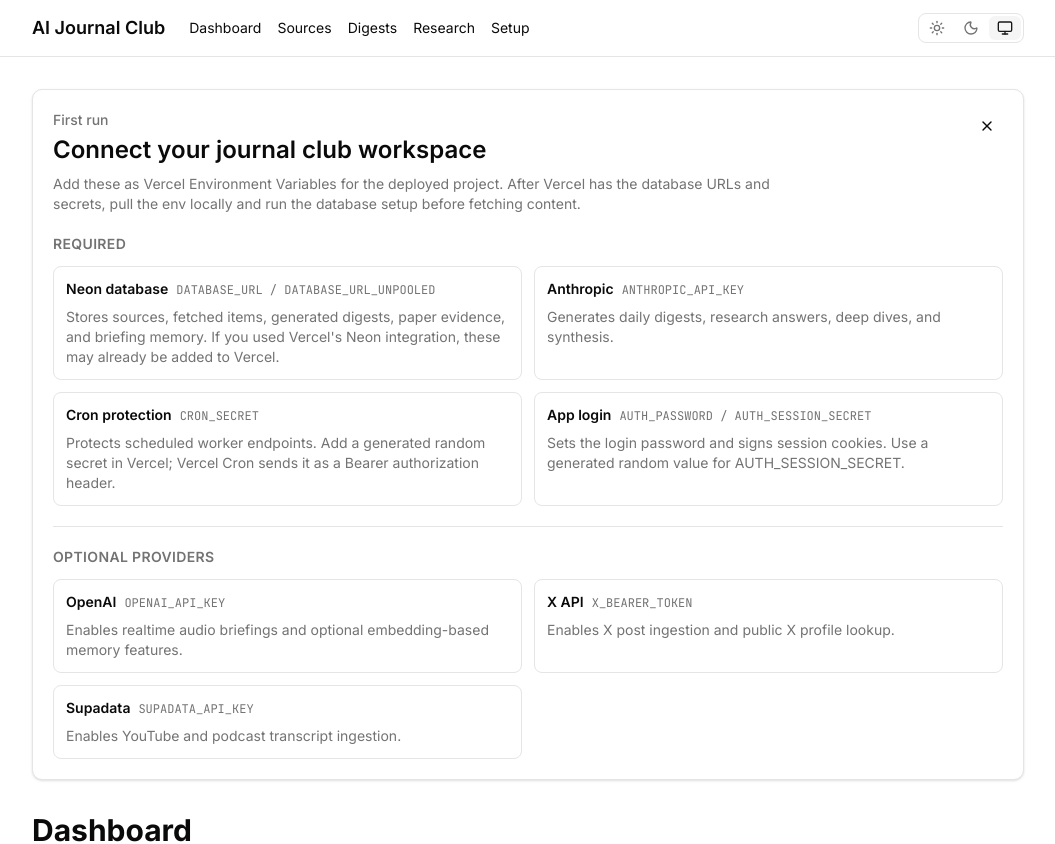
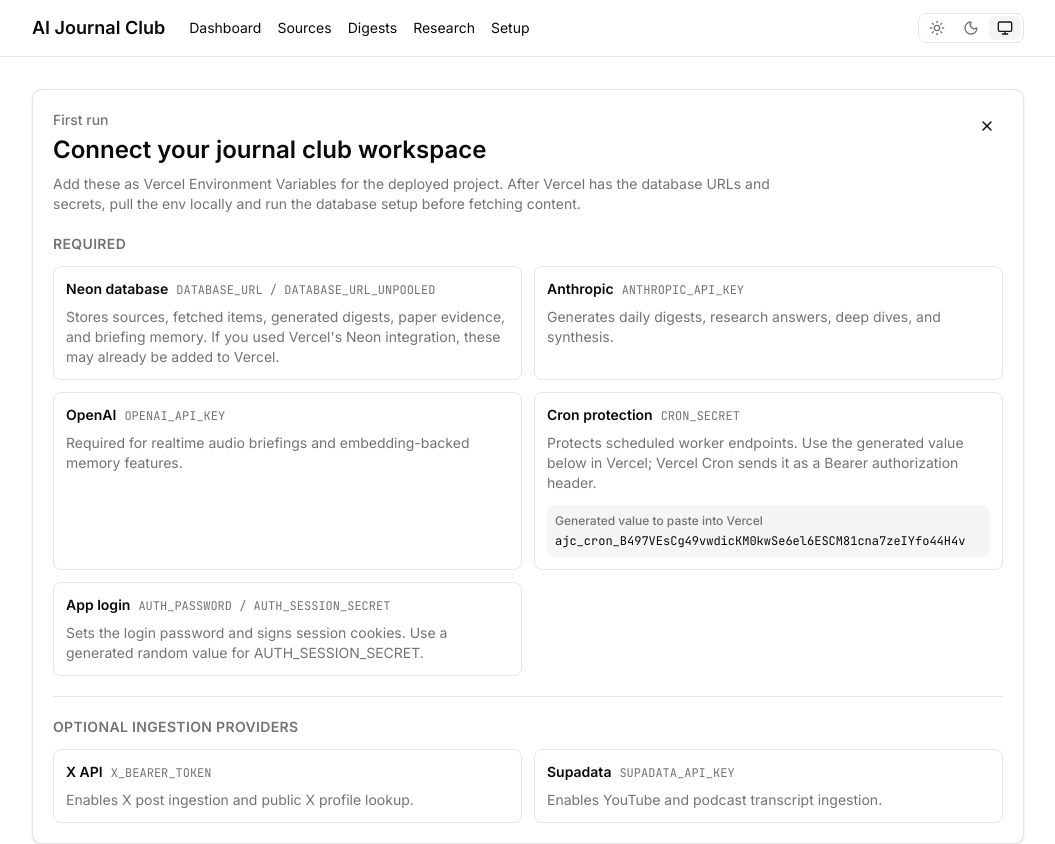
Before and after one commit to johnnyzhoujz/ai-journal-club, a Next.js app: page / in a window 1280 px wide. Shown: the top 844 px of the page, without its empty margins (112-1167 px from the left). Built offline with nearby package versions, Linux system fonts and the light colour scheme; no server answers; the database is empty.

Commit message:
Tighten onboarding credential guidance

```diff
--- a/components/onboarding-panel.tsx
+++ b/components/onboarding-panel.tsx
@@ -6,6 +6,7 @@ import { Button } from "@/components/ui/button";
 
 const STORAGE_KEY = "ai-journal-club:onboarding-dismissed";
 const STORAGE_EVENT = "ai-journal-club:onboarding-storage";
+let generatedCronSecret: string | null = null;
 
 const requiredItems = [
   {
@@ -20,10 +21,16 @@ const requiredItems = [
     detail: "Generates daily digests, research answers, deep dives, and synthesis.",
   },
   {
+    name: "OpenAI",
+    value: "OPENAI_API_KEY",
+    detail:
+      "Required for realtime audio briefings and embedding-backed memory features.",
+  },
+  {
     name: "Cron protection",
     value: "CRON_SECRET",
     detail:
-      "Protects scheduled worker endpoints. Add a generated random secret in Vercel; Vercel Cron sends it as a Bearer authorization header.",
+      "Protects scheduled worker endpoints. Use the generated value below in Vercel; Vercel Cron sends it as a Bearer authorization header.",
   },
   {
     name: "App login",
@@ -34,12 +41,6 @@ const requiredItems = [
 ];
 
 const optionalItems = [
-  {
-    name: "OpenAI",
-    value: "OPENAI_API_KEY",
-    detail:
-      "Enables realtime audio briefings and optional embedding-based memory features.",
-  },
   {
     name: "X API",
     value: "X_BEARER_TOKEN",
@@ -53,6 +54,11 @@ const optionalItems = [
 ];
 
 export function OnboardingPanel({ alwaysOpen = false }: { alwaysOpen?: boolean }) {
+  const cronSecret = useSyncExternalStore(
+    subscribeToGeneratedSecret,
+    getGeneratedCronSecretSnapshot,
+    () => "",
+  );
   const dismissed = useSyncExternalStore(
     subscribeToStorage,
     () => (alwaysOpen ? false : getDismissedSnapshot()),
@@ -103,7 +109,11 @@ export function OnboardingPanel({ alwaysOpen = false }: { alwaysOpen?: boolean }
         </h3>
         <div className="mt-3 grid gap-3 md:grid-cols-2">
           {requiredItems.map((item) => (
-            <CredentialItem key={item.value} item={item} />
+            <CredentialItem
+              key={item.value}
+              item={item}
+              generatedValue={item.value === "CRON_SECRET" ? cronSecret : undefined}
+            />
           ))}
         </div>
       </div>
@@ -112,7 +122,7 @@ export function OnboardingPanel({ alwaysOpen = false }: { alwaysOpen?: boolean }
 
       <div>
         <h3 className="text-sm font-semibold uppercase tracking-wide text-muted-foreground">
-          Optional providers
+          Optional ingestion providers
         </h3>
         <div className="mt-3 grid gap-3 md:grid-cols-2">
           {optionalItems.map((item) => (
@@ -126,8 +136,10 @@ export function OnboardingPanel({ alwaysOpen = false }: { alwaysOpen?: boolean }
 
 function CredentialItem({
   item,
+  generatedValue,
 }: {
   item: { name: string; value: string; detail: string };
+  generatedValue?: string;
 }) {
   return (
     <div className="rounded-md border p-3">
@@ -136,6 +148,16 @@ function CredentialItem({
         <code className="text-xs text-muted-foreground">{item.value}</code>
       </div>
       <p className="mt-2 text-sm text-muted-foreground">{item.detail}</p>
+      {generatedValue !== undefined ? (
+        <div className="mt-3 rounded-md bg-muted p-2">
+          <p className="text-xs font-medium text-muted-foreground">
+            Generated value to paste into Vercel
+          </p>
+          <code className="mt-1 block break-all text-xs" data-testid="generated-cron-secret">
+            {generatedValue || "Generating..."}
+          </code>
+        </div>
+      ) : null}
     </div>
   );
 }
@@ -158,3 +180,35 @@ function subscribeToStorage(callback: () => void) {
     window.removeEventListener(STORAGE_EVENT, callback);
   };
 }
+
+function subscribeToGeneratedSecret() {
+  return () => {};
+}
+
+function getGeneratedCronSecretSnapshot() {
+  if (typeof window === "undefined") {
+    return "";
+  }
+  generatedCronSecret ??= generateSecret("ajc_cron");
+  return generatedCronSecret;
+}
+
+function generateSecret(prefix: string) {
+  const alphabet = "ABCDEFGHIJKLMNOPQRSTUVWXYZabcdefghijklmnopqrstuvwxyz0123456789-_";
+  const bytes = new Uint8Array(48);
+  const cryptoApi = globalThis.crypto;
+
+  if (cryptoApi?.getRandomValues) {
+    cryptoApi.getRandomValues(bytes);
+  } else {
+    for (let index = 0; index < bytes.length; index += 1) {
+      bytes[index] = Math.floor(Math.random() * 256);
+    }
+  }
+
+  let secret = "";
+  for (const byte of bytes) {
+    secret += alphabet[byte & 63];
+  }
+  return `${prefix}_${secret}`;
+}
```
Also changed, not shown: 3 other files (tests, documents, lock files or other folders).
